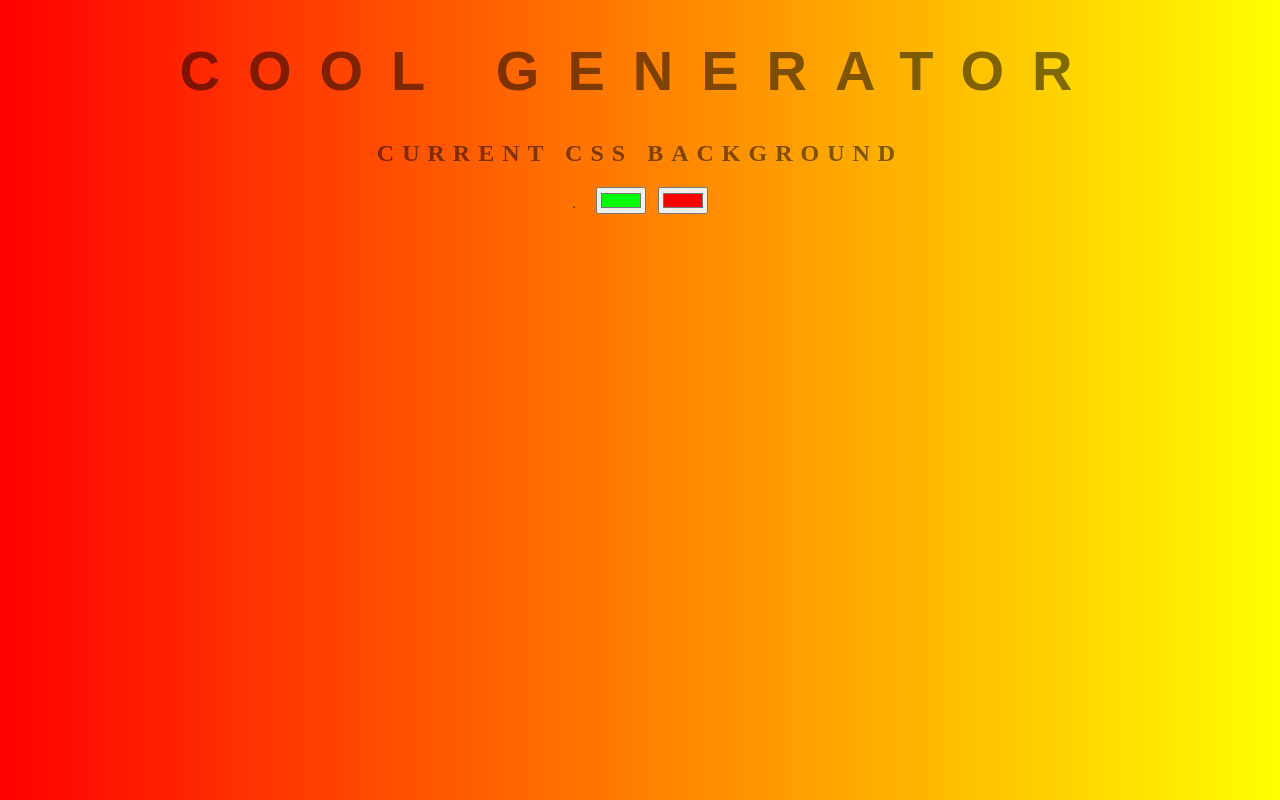
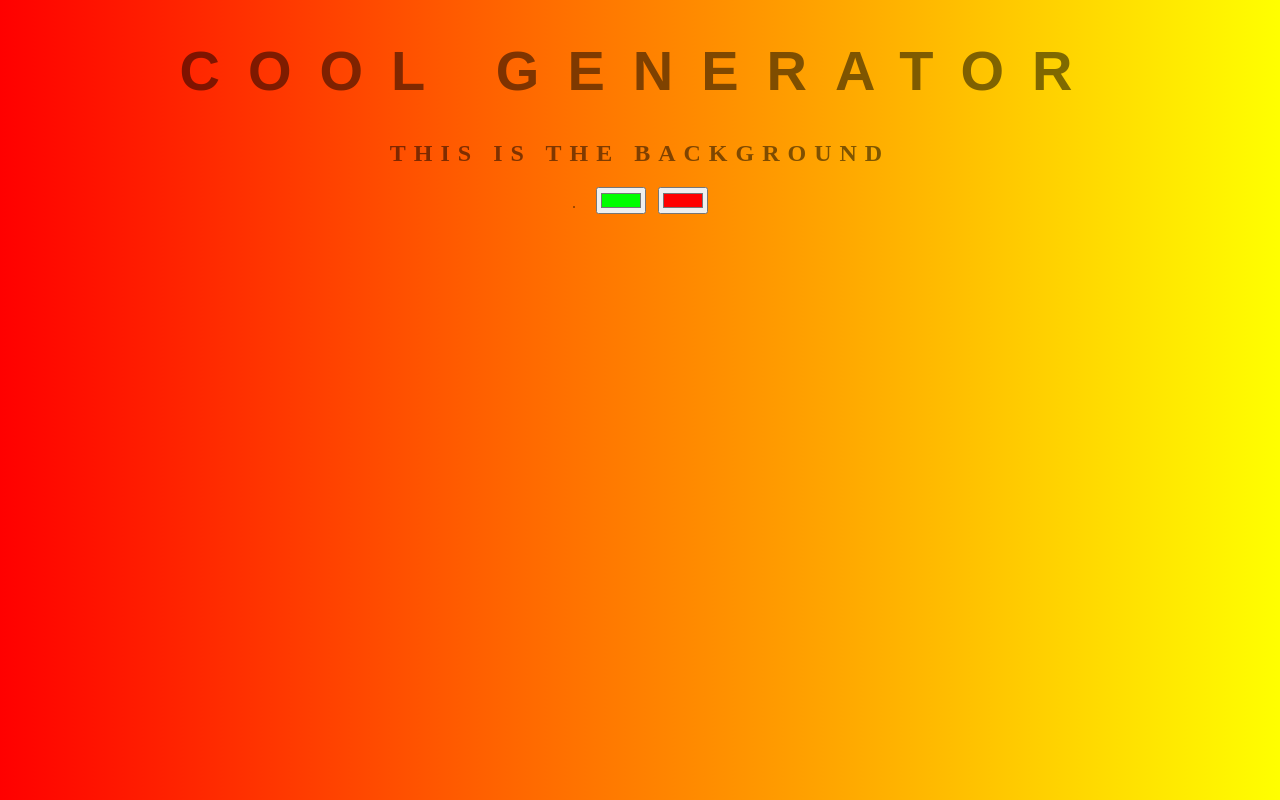
Before and after one commit to wevanyjohnny/hello-world, a plain HTML site: page index.html in a window 1280 px wide. Drawn offline with Linux system fonts and the light colour scheme.

Commit message:
changing text

```diff
--- a/index.html
+++ b/index.html
@@ -6,7 +6,7 @@
 </head>
 <body id="Gradient">
 	<h1>Cool Generator</h1>
-	<h2>Current CSS Background</h2>.
+	<h2>This is the Background</h2>.
 	<input class="color1" type="color" name="color1" value="#00ff00">
 	<input class="color2" type="color" name="color2" value="#ff0000">
 	<h3></h3>
```
